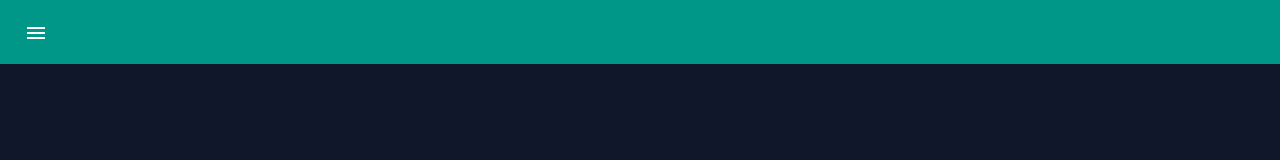
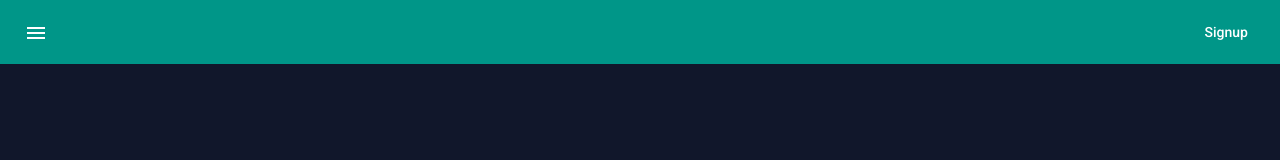
Before and after one commit to aaronpxavier/utopia-angular, an Angular app: page / in a window 1280 px wide. Shown: the top 160 px of the page. Built offline with nearby package versions, Linux system fonts and the light colour scheme.

Commit message:
ut-59 changed logout to signup on the logon page

```diff
--- a/src/app/components/toolbar/toolbar.component.html
+++ b/src/app/components/toolbar/toolbar.component.html
@@ -6,7 +6,7 @@
     <span>{{toolbarTitle}}</span>
     <span class="spacer"></span>
     <button *ngIf="isAuthenticated()" mat-button routerLink="login" (click)="logoutClick()" >logout</button>
-    <button *ngIf="!isAuthenticated()" mat-button routerLink="login"></button>
+    <button *ngIf="!isAuthenticated()" mat-button routerLink="signup">Signup</button>
 
 
   </mat-toolbar-row>
```
